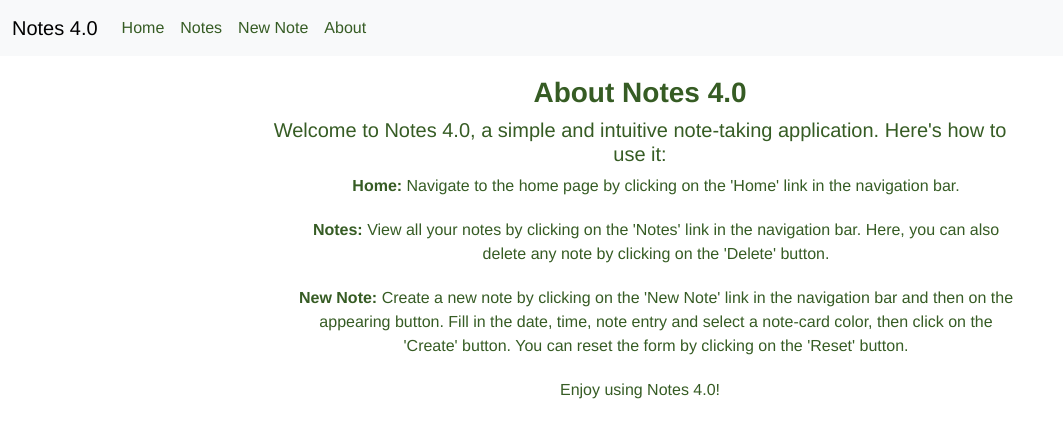
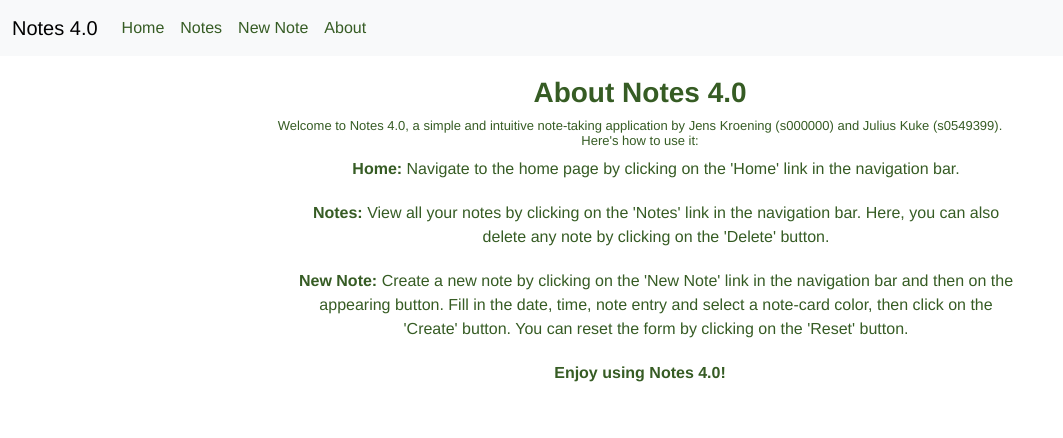
Before and after one commit to KroeningJ/webtech-frontend, a Vue app: page /about in a window 1280 px wide. Shown: the top 438 px of the page, without its empty margins (0-1063 px from the left). Built offline with nearby package versions, Linux system fonts and the light colour scheme.

Commit message:
Update: About added, Home-Link fixed, max. 255 char, current timestamp

```diff
--- a/src/views/About.vue
+++ b/src/views/About.vue
@@ -1,14 +1,14 @@
 <template>
   <div id="container">
     <h1>About Notes 4.0</h1>
-    <h2>Welcome to Notes 4.0, a simple and intuitive note-taking application. Here's how to use it:</h2>
+    <h2>Welcome to Notes 4.0, a simple and intuitive note-taking application by Jens Kroening (s000000) and Julius Kuke (s0549399). Here's how to use it:</h2>
     <ul>
       <li><strong>Home:</strong> Navigate to the home page by clicking on the 'Home' link in the navigation bar.</li>
       <li><strong>Notes:</strong> View all your notes by clicking on the 'Notes' link in the navigation bar. Here, you can also delete any note by clicking on the 'Delete' button.</li>
       <li><strong>New Note:</strong> Create a new note by clicking on the 'New Note' link in the navigation bar and then on the appearing button. Fill in the date, time, note entry and select a note-card color, then click on the 'Create' button. You can reset the form by clicking on the 'Reset' button.</li>
     </ul>
     <p>
-      Enjoy using Notes 4.0!
+      <strong>Enjoy using Notes 4.0!</strong>
     </p>
   </div>
 </template>
@@ -25,7 +25,7 @@ h1 {
   font-weight: bold; /* Macht die Schrift fett */
 }
 h2 {
-  font-size: 20px; /* Erhöht die Schriftgröße der Unterüberschrift */
+  font-size: 13px; /* Erhöht die Schriftgröße der Unterüberschrift */
 }
 ul {
   list-style-type: none; /* Entfernt die Aufzählungspunkte */
```
